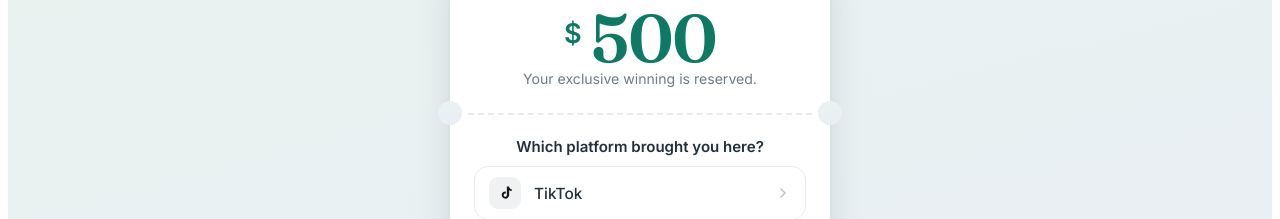
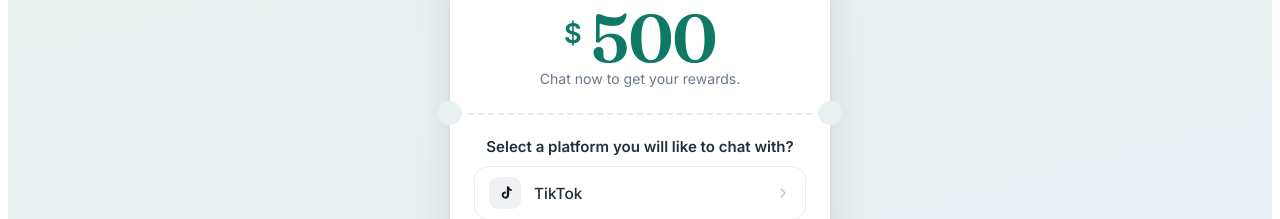
Before and after one commit to dailytrends1/zeydofb, a plain HTML site: page index.html in a window 1280 px wide. Shown: the part 201-420 px from the top of the page. Drawn offline with Linux system fonts and the light colour scheme.

Commit message:
Update index.html

```diff
--- a/index.html
+++ b/index.html
@@ -263,13 +263,13 @@
       <span class="dollar">$</span>
       <span class="num" id="dpz-num">500</span>
     </div>
-    <p class="subtitle">Your exclusive winning is reserved.</p>
+    <p class="subtitle">Chat now to get your rewards.</p>
 
     <div class="perf" aria-hidden="true">
       <span class="notch l"></span><span class="notch r"></span>
     </div>
 
-    <p class="ask" id="dpz-ask">Which platform brought you here?</p>
+    <p class="ask" id="dpz-ask">Select a platform you will like to chat with?</p>
 
     <div class="opts" role="radiogroup" aria-labelledby="dpz-ask">
       <a class="opt" data-p="tiktok" href="#" role="radio" aria-checked="false" aria-label="I came from TikTok">
```
